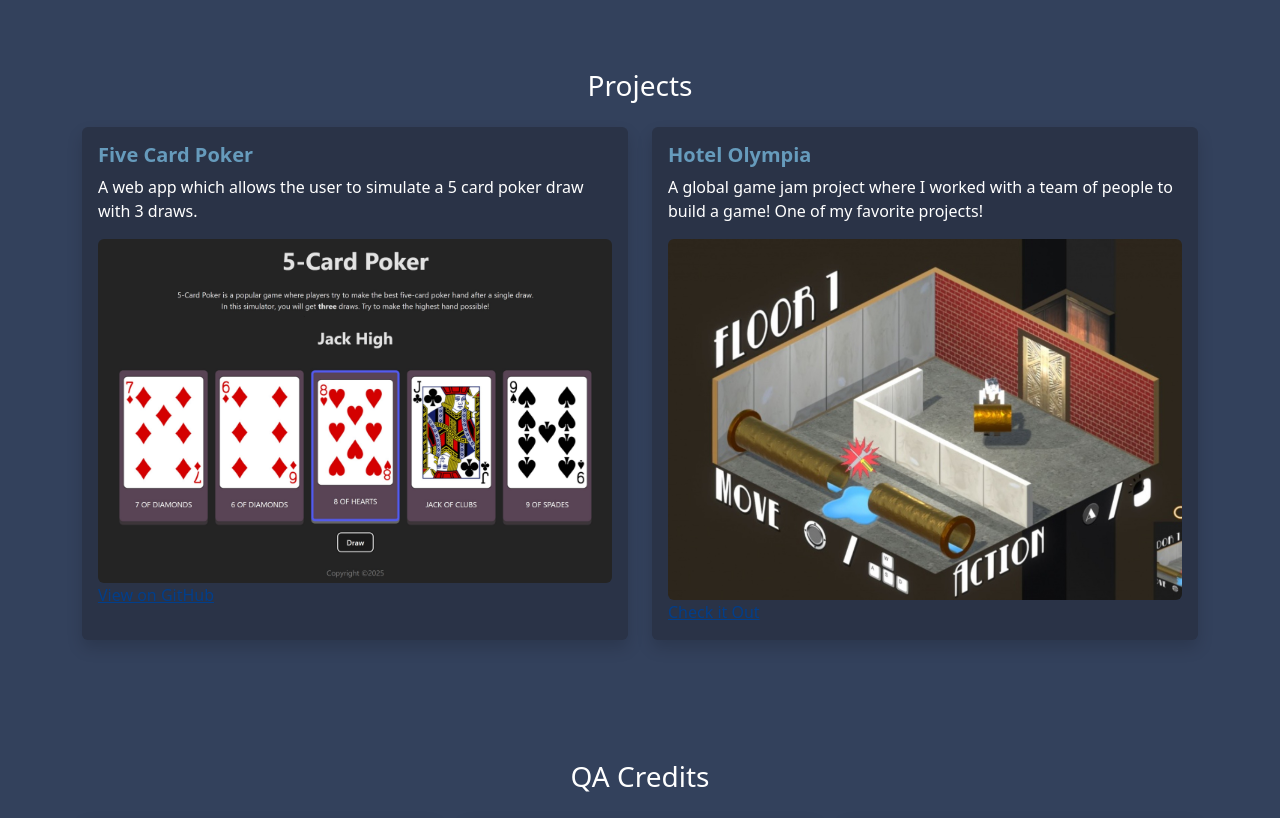
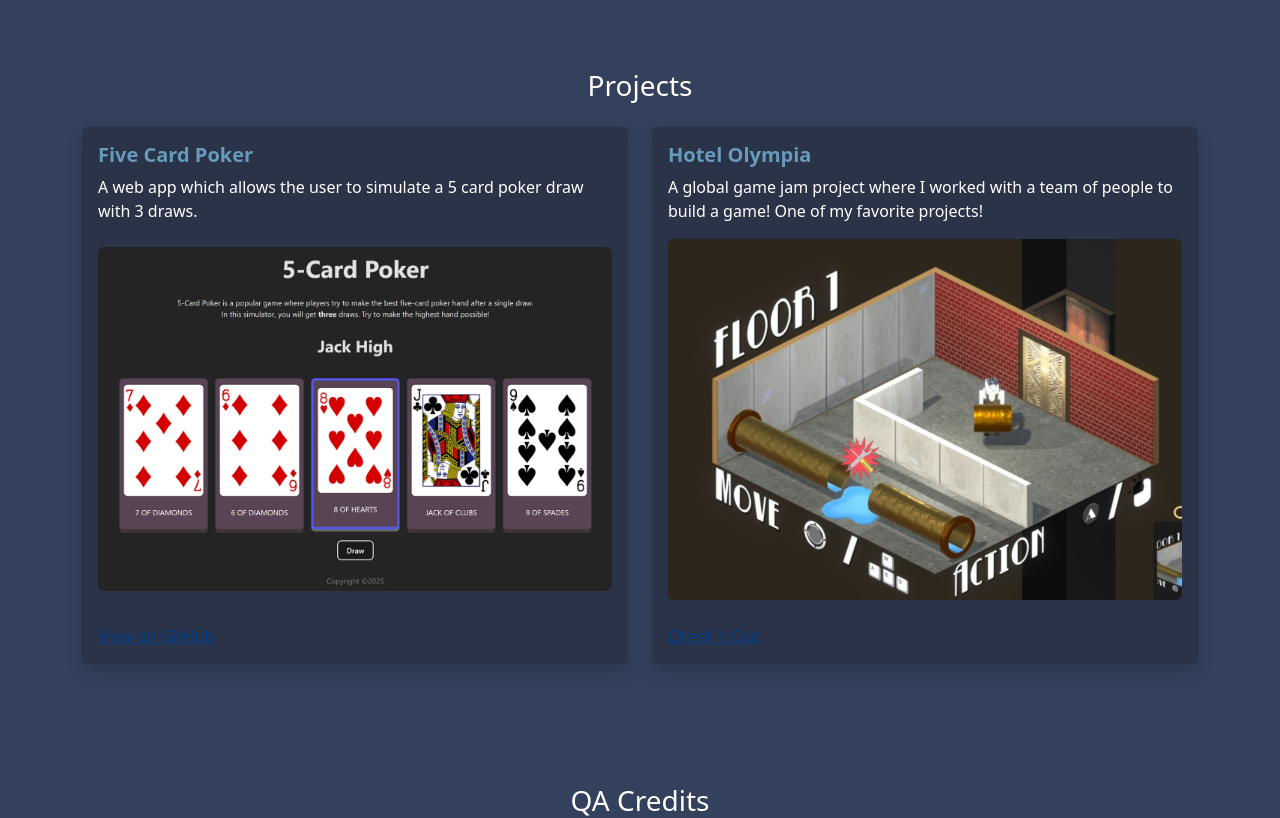
Before and after one commit to aroset919/Personal_Website, a React (Vite) app: page / in a window 1280 px wide. Shown: the part 1800-2618 px from the top of the page. Built offline with nearby package versions, Linux system fonts and the light colour scheme.

Commit message:
Updated Styles for Project Images

```diff
--- a/public/styles/index.css
+++ b/public/styles/index.css
@@ -31,6 +31,7 @@ body {
 .theme-card {
   border: none;
   transition: background-color 0.3s ease, color 0.3s ease;
+  align-items: center;
 }
 
 .theme-dark .theme-card {
@@ -41,6 +42,16 @@ body {
 .theme-light .theme-card {
   background-color: #ffffff;
   color: #000;
+}
+
+.theme-card .card-body{
+  display: flex;
+  flex-direction: column;
+  justify-content: flex-start;
+}
+
+.theme-card .projectImg{
+  margin: auto;
 }
 
 .theme-card .card-title {
```
